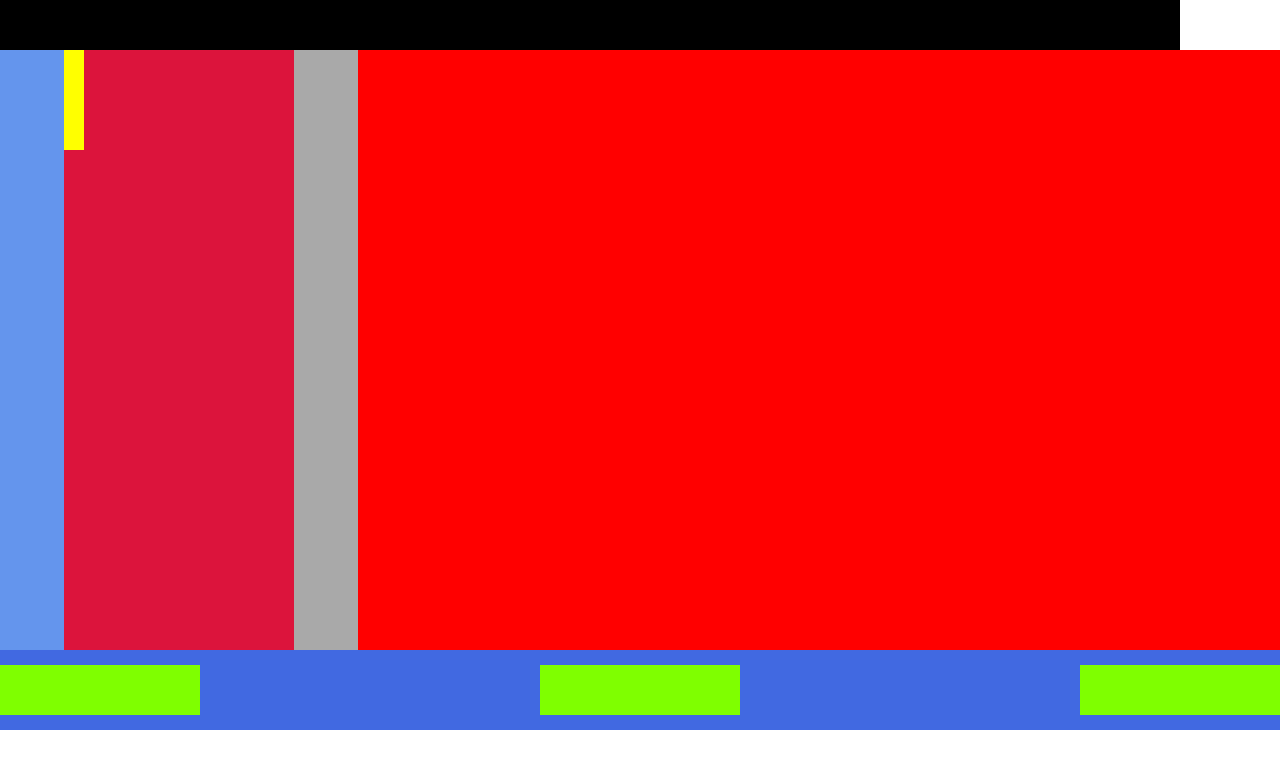
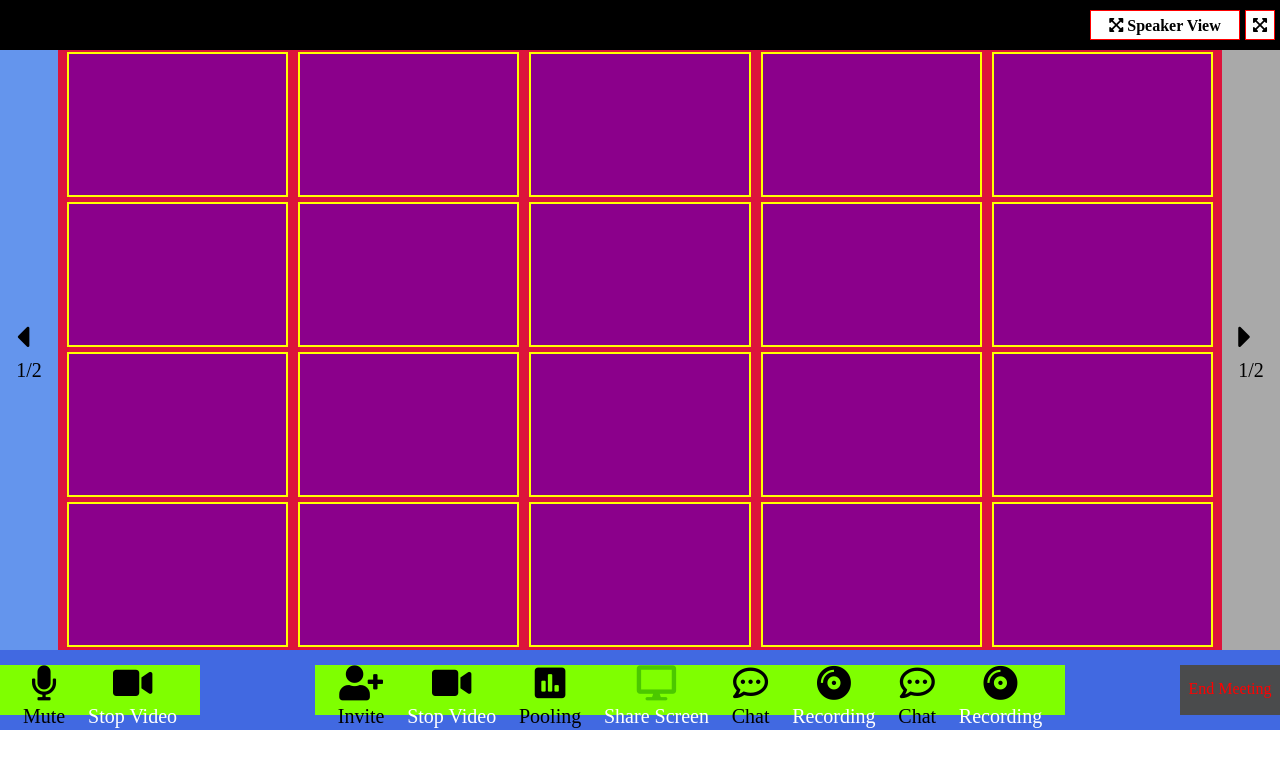
Before and after one commit to Jacopofede89/html-css-zoom, a plain HTML site: page index.html in a window 1280 px wide. Drawn offline with Linux system fonts and the light colour scheme.

Commit message:
sviluppo main

```diff
--- a/index.html
+++ b/index.html
@@ -5,21 +5,47 @@
     <meta http-equiv="X-UA-Compatible" content="IE=edge">
     <meta name="viewport" content="width=device-width, initial-scale=1.0">
     <link rel="stylesheet" href="style.css">
+    <link rel="stylesheet" href="https://cdnjs.cloudflare.com/ajax/libs/font-awesome/5.15.4/css/all.min.css">
     <title>Zoom</title>
 </head>
 <body>
 
     <header>
         <div class="view">
-            <div class="button1"></div>
-            <div class="button2"></div>
+            <div class="button1">
+                <i class="fas fa-expand-arrows-alt"> Speaker View</i>
+            </div>
+            <div class="button2">
+                <i class="fas fa-expand-arrows-alt"></i>
+            </div>
         </div>
     </header>
 
     <main>
         <div class="video_zone">
-            <div class="colonna_sx"></div>
+            <div class="colonna_sx">
+                <div class="micro"><i class="fas fa-caret-left"></i>
+                    <div class="mute">1/2</div>
+                </div>
+            </div>
+
+
             <div class="colonna_center">
+                <div class="pic"></div>
+                <div class="pic"></div>
+                <div class="pic"></div>
+                <div class="pic"></div>
+                <div class="pic"></div>
+                <div class="pic"></div>
+                <div class="pic"></div>
+                <div class="pic"></div>
+                <div class="pic"></div>
+                <div class="pic"></div>
+                <div class="pic"></div>
+                <div class="pic"></div>
+                <div class="pic"></div>
+                <div class="pic"></div>
+                <div class="pic"></div>
                 <div class="pic"></div>
                 <div class="pic"></div>
                 <div class="pic"></div>
@@ -27,15 +53,61 @@
                 <div class="pic"></div>
 
             </div>
-            <div class="colonna_dx"></div>
+            <div class="colonna_dx">
+                <div class="micro"><i class="fas fa-caret-right"></i>
+                    <div class="mute">1/2</div>
+                </div>
+            </div>
         </div>
     </main>
 
     <footer>
         <div class="nav">
-            <div class="sx"></div>
-            <div class="center"></div>
-            <div class="dx"></div>
+            <div class="sx">
+                <div class="micro"><i class="fas fa-microphone"></i>
+                    <div class="mute">Mute</div>
+                </div>
+
+                <div class="video"><i class="fas fa-video"></i>
+                    <div class="stop">Stop Video</div>
+                </div>
+
+            </div>
+
+            <div class="center">
+                <div class="micro"><i class="fas fa-user-plus"></i>
+                    <div class="mute">Invite</div>
+                </div>
+
+                <div class="video"><i class="fas fa-video"></i>
+                    <div class="stop">Stop Video</div>
+                </div>
+                <div class="micro"><i class="fas fa-poll"></i>
+                    <div class="mute">Pooling</div>
+                </div>
+
+                <div id="color" class="video"><i class="fas fa-desktop"></i>
+                    <div class="stop">Share Screen</div>
+                </div>
+                <div class="micro"><i class="far fa-comment-dots"></i>
+                    <div class="mute">Chat</div>
+                </div>
+
+                <div class="video"><i class="fas fa-compact-disc"></i>
+                    <div class="stop">Recording</div>
+                </div>
+
+                <div class="micro"><i class="far fa-comment-dots"></i>
+                    <div class="mute">Chat</div>
+                </div>
+
+                <div class="video"><i class="fas fa-compact-disc"></i>
+                    <div class="stop">Recording</div>
+                </div>
+            </div>
+            <div class="dx">
+                <div class="meeting">End Meeting</div>
+            </div>
         </div>
     </footer>
 
--- a/style.css
+++ b/style.css
@@ -17,20 +17,34 @@
     /* debug */
     display: flex;
     justify-content: flex-end;
+    align-items: center;
 
 }
 
 .button1{
-    width: 50px;
-    height: 50px;
+    width: 150px;
+    height: 30px;
     background-color: white;
+    border: solid 1px red;
+    /* debug */
+    display: flex;
+    justify-content: center;
+    align-items: center;
 }
 
+
 .button2{
-    width: 50px;
-    height: 50px;
+    margin: 5px ;
+    width: 30px;
+    height: 30px;
     background-color: white;
+    border: solid 1px red;
+    /* debug */
+    display: flex;
+    justify-content: center;
+    align-items: center;
 }
+
 
 /* parte centrale */
 
@@ -46,22 +60,30 @@
     width: 5%;
     height: 100%;
     background-color: cornflowerblue;
+    /* debug */
+    display: flex;
+    justify-content: center;
+    align-items: center;
+
 }
 
 .colonna_center{
-    /* width: 100%; */
-    width:calc(90%/5);
+    width: 100%;
     height: 100%;
     background-color: crimson;
     /* debug */
     display: flex;
-
+    justify-content: space-evenly;
+    flex-wrap: wrap;
 }
 
 .pic{
     border: solid 2px yellow;
     background-color: darkmagenta;
-    height: 100px;
+    /* debug */
+    margin: 2px;
+    height: 145px;
+    width: 19%;
 
 }
 
@@ -69,6 +91,9 @@
     width: 5%;
     height: 100%;
     background-color: darkgray;
+    display: flex;
+    justify-content: center;
+    align-items: center;
 
 }
 
@@ -88,16 +113,52 @@
     width: 200px;
     height: 50px;
     background-color: chartreuse;
+    display: flex;
+    justify-content: space-evenly;
+    text-align: center;
 }
 
+.micro{
+    display: inline-block;
+    font-size: 35px;
+}
+.mute{
+    font-size: 20px;
+}
+
+.video{
+    display: inline-block;
+    font-size: 35px;
+}
+
+.stop{
+    color: white;
+    font-size: 20px;
+}
+
+
 .center{
-    width: 200px;
+    width: 750px;
     height: 50px;
     background-color: chartreuse;
+    /* debug */
+    display: flex;
+    justify-content: space-evenly;
+    text-align: center;
+}
+
+#color{
+    color: #4bc800;
 }
 
 .dx{
-    width: 200px;
+    width: 100px;
     height: 50px;
-    background-color: chartreuse;
+    background-color: rgba(74,75,76,255);
+    color: red;
+    text-align: center;
 }
+
+.meeting{
+    margin-top: 15px;
+}
```
Also changed, not shown: img/img1.png (added).
